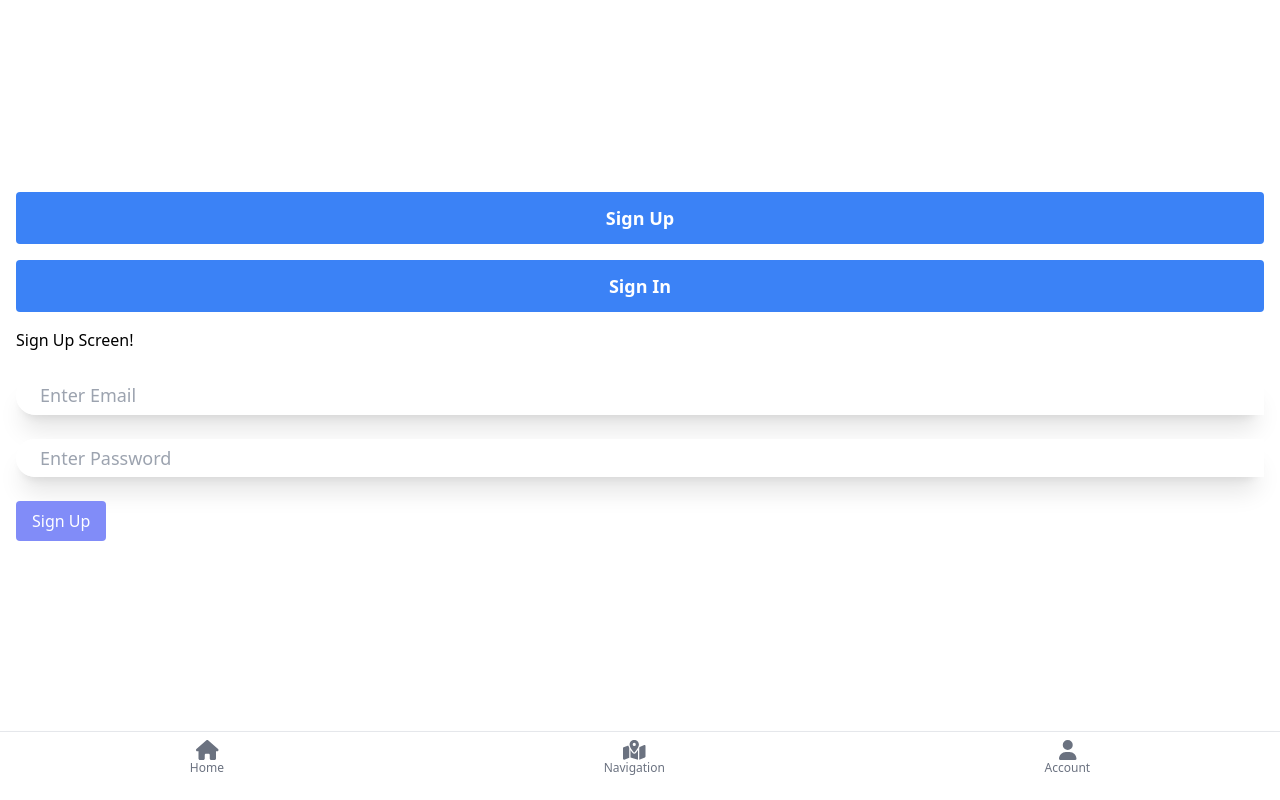
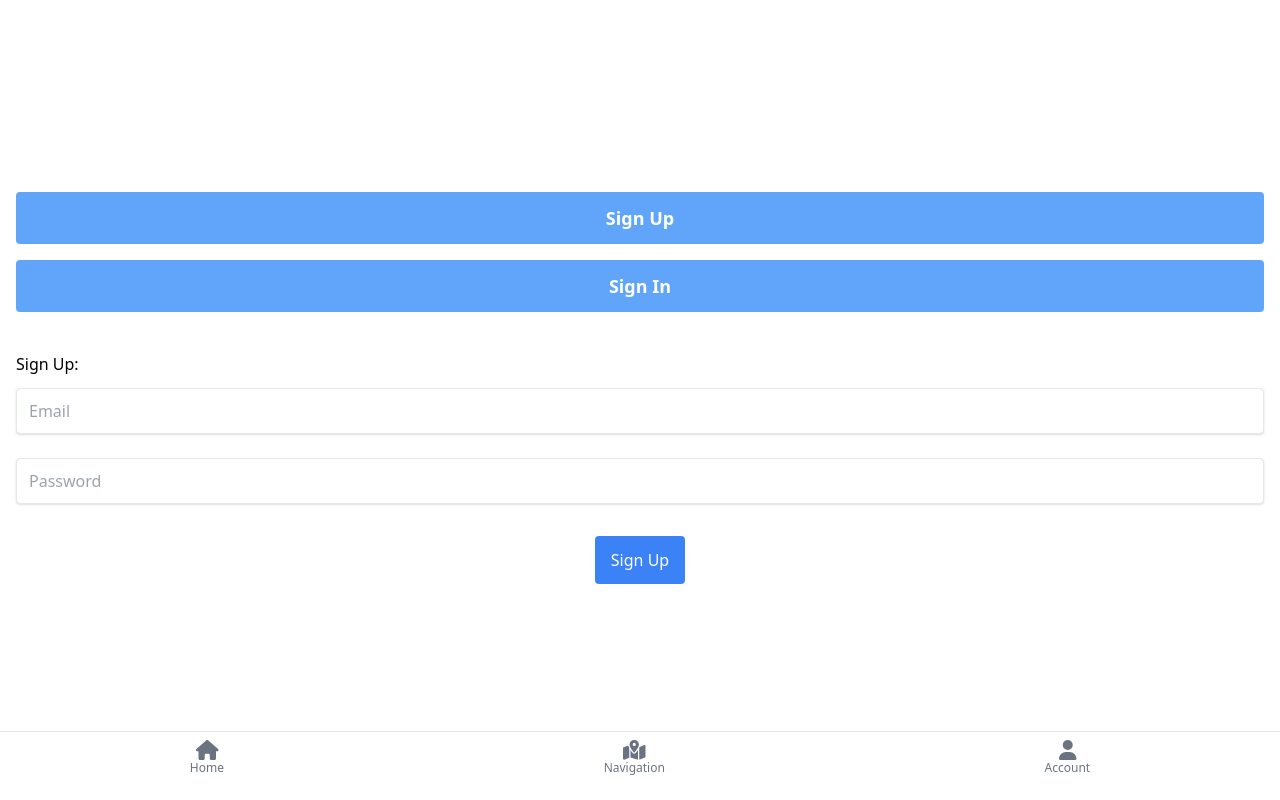
Before and after one commit to Qingquan-Li/doorgo-app, a React (Create React App) app: page /account in a window 1280 px wide. Both pictures are taken after a click on the button "Sign Up". Built offline with nearby package versions, Linux system fonts and the light colour scheme; no server answers.

Commit message:
Add firebase secret values config instructions, adjust account UI

```diff
--- a/src/account/SignIn.jsx
+++ b/src/account/SignIn.jsx
@@ -37,35 +37,38 @@ export default function SignIn(){
 
   // Render input for signing in.
   return (
+    <div className="mt-10">
+      <h1>Sign In:</h1>
+      <form className="mt-3">
         <div>
-      <h1>Sign In Screen!</h1>
-      <br/>
-      <div className="bg-white flex items-center rounded-full shadow-xl">
           <input
-          placeholder='Enter Email'
-          className="rounded-l-full w-full py-2 px-6 text-gray-700 text-lg leading-tight focus:outline-none"
+            placeholder='Email'
+            className="shadow appearance-none border rounded w-full py-3 px-3 text-gray-700 leading-tight focus:outline-none focus:shadow-outline"
             value={value.email}
             onChange={e => setValue({ ...value, email: e.target.value })}
           />
         </div>
         <br/>
-      <div className="bg-white flex items-center rounded-full shadow-xl">
+        <div>
           <input
-          placeholder='Enter Password'
-          className="rounded-l-full w-full py-2 px-6 text-gray-700 text-lg leading-tight focus:outline-none"
+            placeholder='Password'
+            className="shadow appearance-none border rounded w-full py-3 px-3 text-gray-700 leading-tight focus:outline-none focus:shadow-outline"
             value={value.password}
             onChange={e => setValue({ ...value, password: e.target.value })}
             type="password"
           />
         </div>
 
-        <br/>
+        <div className="flex flex-col items-center space-y-4 pt-8">
           <button
             onClick={handleSignIn}
-          className="px-4 py-2 text-white bg-indigo-400 rounded">
+            className="bg-blue-500 hover:bg-blue-700 text-white py-3 px-5 rounded"
+          >
             Sign In
           </button>
+        </div>
 
+      </form>
     </div>
   );
 }
--- a/src/account/SignUp.jsx
+++ b/src/account/SignUp.jsx
@@ -39,36 +39,38 @@ export default function SignUp() {
   }
 
   return (
+    <div className="mt-10">
+      <h1>Sign Up:</h1>
+      <form className="mt-3">
         <div>
-      <h1>Sign Up Screen!</h1>
-      <br/>
-      <div className="bg-white flex items-center rounded-full shadow-xl">
           <input
-          placeholder='Enter Email'
-          className="rounded-l-full w-full py-2 px-6 text-gray-700 text-lg leading-tight focus:outline-none"
+            placeholder='Email'
+            className="shadow appearance-none border rounded w-full py-3 px-3 text-gray-700 leading-tight focus:outline-none focus:shadow-outline"
             value={value.email}
             onChange={e => setValue({ ...value, email: e.target.value })}
           />
         </div>
         <br/>
 
-      <div className="bg-white flex items-center rounded-full shadow-xl">
+        <div>
           <input
-          placeholder='Enter Password'
-          className="rounded-l-full w-full py-2 px-6 text-gray-700 text-lg leading-tight focus:outline-none"
+            placeholder='Password'
+            className="shadow appearance-none border rounded w-full py-3 px-3 text-gray-700 leading-tight focus:outline-none focus:shadow-outline"
             value={value.password}
             onChange={e => setValue({ ...value, password: e.target.value })}
             type="password"
           />
         </div>
 
-      <br/>
+        <div className="flex flex-col items-center space-y-4 pt-8">
           <button
               onClick={handleSignUp}
-          className="px-4 py-2 text-white bg-indigo-400 rounded">
+              className="bg-blue-500 hover:bg-blue-700 text-white py-3 px-4 rounded">
               Sign Up
           </button>
+        </div>
 
+      </form>
     </div>
   );
 }
--- a/src/account/index.jsx
+++ b/src/account/index.jsx
@@ -48,7 +48,7 @@ export default function Account() {
         <div className="text-4xl font-bold mb-4">
           <button
             onClick={handleRegisterClick}
-            className="w-full bg-blue-500 hover:bg-blue-700 text-white font-bold text-lg py-3 px-4 rounded"
+            className="w-full bg-blue-400 hover:bg-blue-700 text-white font-bold text-lg py-3 px-4 rounded"
           >
             Sign Up
           </button>
@@ -57,7 +57,7 @@ export default function Account() {
         <div className="text-4xl font-bold mb-4">
           <button
             onClick={handleLoginClick}
-            className="w-full bg-blue-500 hover:bg-blue-700 text-white font-bold text-lg py-3 px-4 rounded"
+            className="w-full bg-blue-400 hover:bg-blue-700 text-white font-bold text-lg py-3 px-4 rounded"
           >
             Sign In
           </button>
--- a/src/home/AccessibleDataForm.jsx
+++ b/src/home/AccessibleDataForm.jsx
@@ -103,7 +103,7 @@ export default function AccessibleDataForm() {
 
       {/* Submit Button */}
       <div className="flex flex-col items-center space-y-4 pt-4">
-        <button className="px-4 py-2 text-white bg-indigo-400 rounded">
+        <button className="px-8 py-2 text-white bg-blue-500 hover:bg-blue-700 rounded">
           Submit
         </button>
       </div>
```
Also changed, not shown: src/account/useAuthentication.js (+15 -5 lines). Lines whose indentation alone changed are shown as unchanged.
